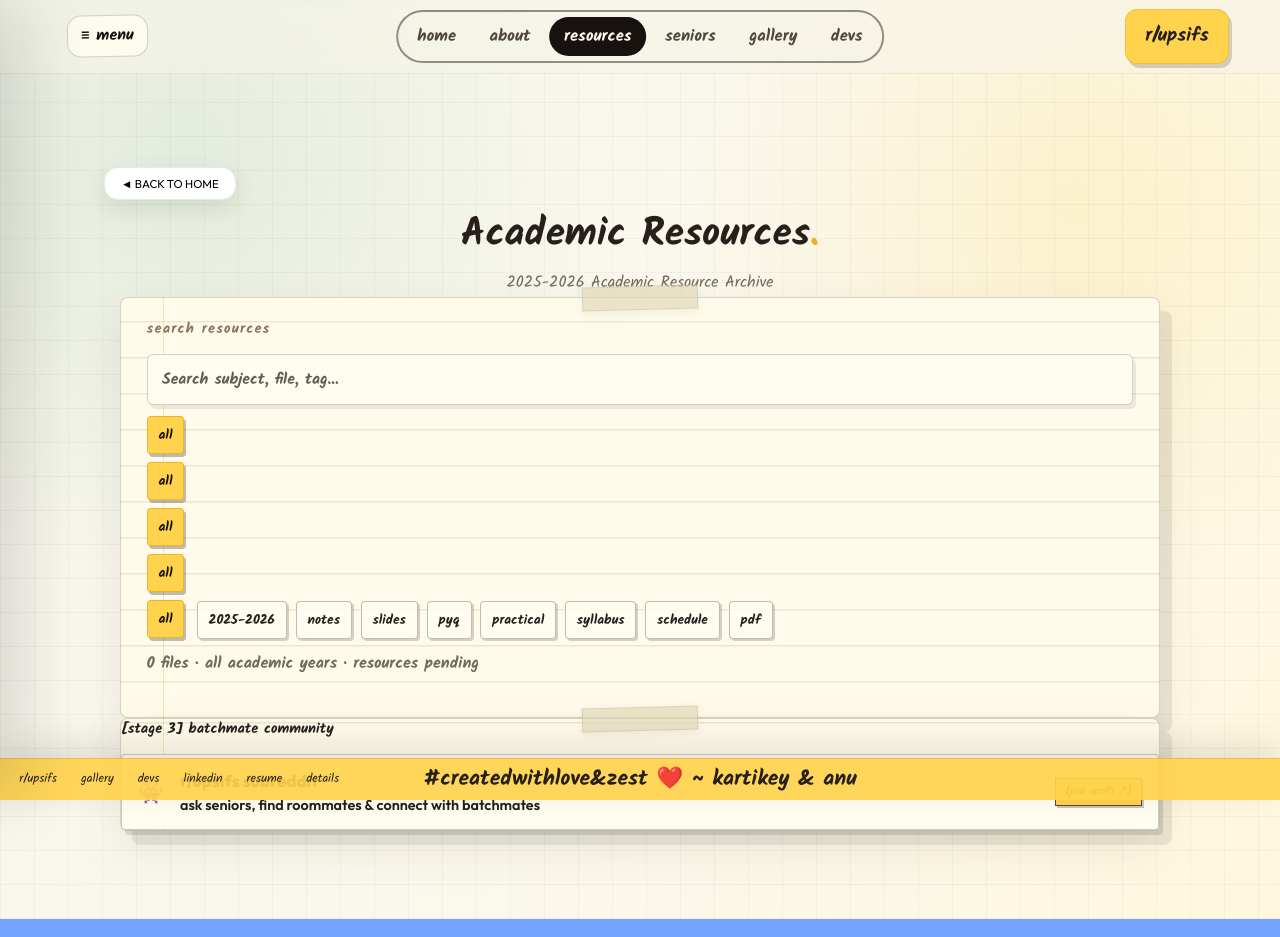
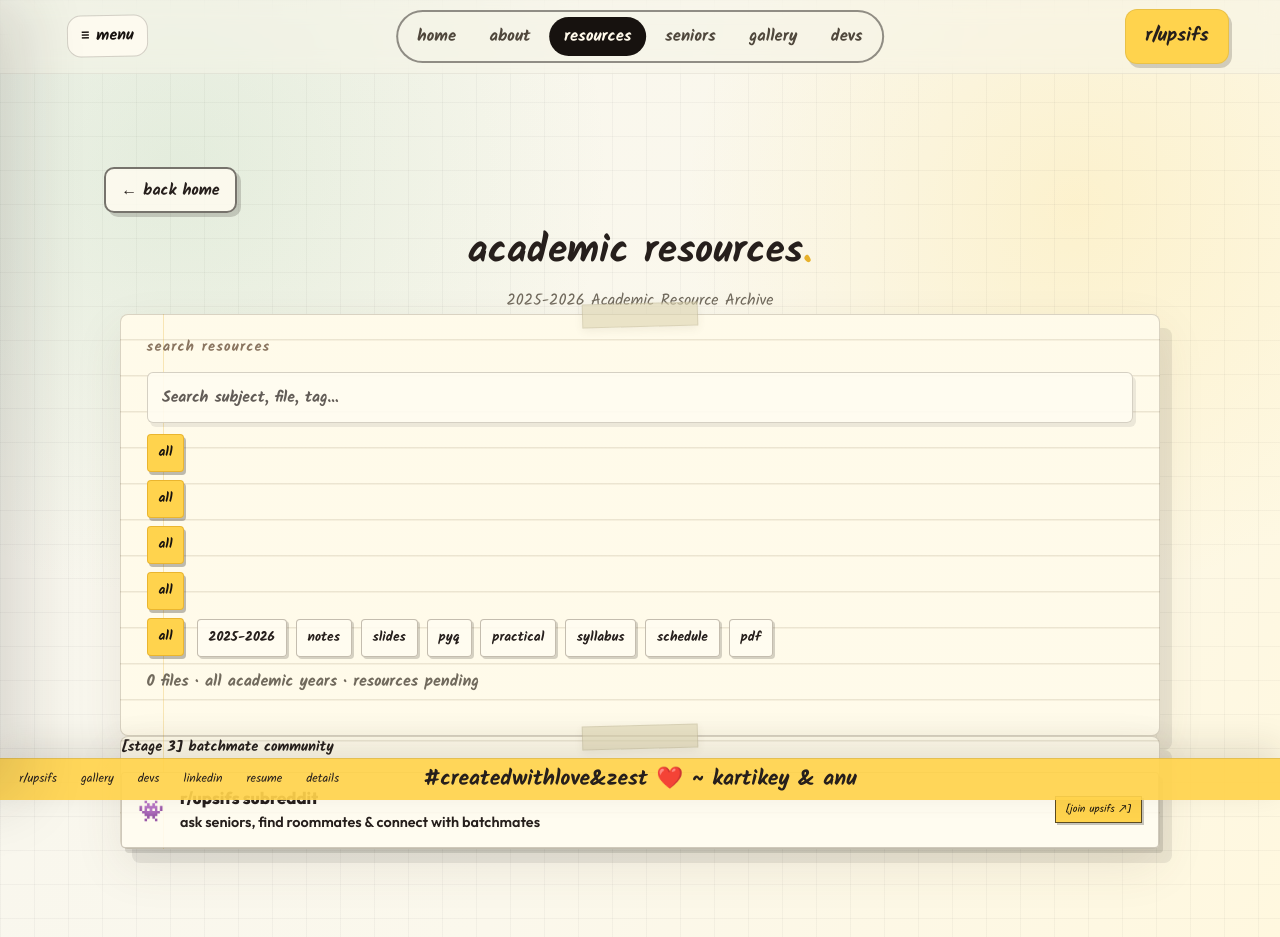
Before and after one commit to kartikeyporwal1106-spec/orientation, a website: page index.html in a window 1280 px wide. Both pictures are taken after a click on the button "resources". Drawn offline with nearby package versions, Linux system fonts and the light colour scheme.

Commit message:
Polish soft UI labels and back button

```diff
--- a/index.html
+++ b/index.html
@@ -52,9 +52,9 @@
         <ul>
           <li><a href="#" class="active" onclick="switchTab('home'); closeSidebar();">▶ HOME</a></li>
           <li><a href="#about" onclick="switchTab('about'); closeSidebar();">▶ ABOUT UPSIFS</a></li>
-          <li><a href="#resources" onclick="switchTab('resources'); closeSidebar();">▶ ACADEMIC RESOURCES</a></li>
+          <li><a href="#resources" onclick="switchTab('resources'); closeSidebar();">▶ academic resources</a></li>
           <li><a href="#gallery" onclick="switchTab('gallery'); switchGalleryView('college'); closeSidebar();">▶ 🏛️ CAMPUS GALLERY</a></li>
-          <li><a href="#seniors" onclick="switchTab('seniors'); closeSidebar();">▶ 🧑‍💻 CONNECT SENIORS</a></li>
+          <li><a href="#seniors" onclick="switchTab('seniors'); closeSidebar();">▶ 🧑‍💻 connect with seniors</a></li>
           <li><a href="#devs" onclick="switchTab('devs'); closeSidebar();">▶ BUILT BY STUDENTS</a></li>
         </ul>
       </div>
@@ -94,7 +94,7 @@
           <li>
             <a href="#seniors" onclick="closeSidebar(); switchTab('seniors');">
               <span class="social-icon">🧑‍💻</span>
-              CONNECT WITH SENIORS
+              connect with seniors
             </a>
           </li>
           <li>
@@ -161,16 +161,16 @@
         <div class="lineup-tier tier-3">
           <div class="quick-action-row">
             <button class="arcade-card-btn" id="home-resources-btn" onclick="switchTab('resources')">
-              📚 ACADEMIC RESOURCES
+              academic resources
             </button>
             <button class="arcade-card-btn" id="home-gallery-btn" onclick="switchTab('gallery'); switchGalleryView('college');">
-              🏛️ COLLEGE GALLERY
+              college gallery
             </button>
             <a href="https://forms.gle/WurEYQVuinQKqtBP9" target="_blank" rel="noopener noreferrer" class="arcade-card-btn highlight" id="home-community-btn">
               JUNIOR DETAIL SUBMISSION
             </a>
             <button class="arcade-card-btn" id="home-seniors-btn" onclick="switchTab('seniors')">
-              🧑‍💻 CONNECT WITH SENIORS
+              connect with seniors
             </button>
             <button class="arcade-card-btn feedback-link" id="home-profile-btn" onclick="switchTab('seniors'); openSeniorForm();">
               📝 ADD / UPDATE PROFILE
@@ -206,7 +206,7 @@
     <div class="tab-content" id="tab-about">
       <div class="tab-top-bar">
         <button class="btn-back-home" onclick="switchTab('home')">
-          ◄ BACK TO HOME
+          ← back home
         </button>
       </div>
 
@@ -232,11 +232,11 @@
     <div class="tab-content" id="tab-resources">
       <div class="tab-top-bar">
         <button class="btn-back-home" onclick="switchTab('home')">
-          ◄ BACK TO HOME
+          ← back home
         </button>
       </div>
 
-      <h1 class="stage-title" id="resources-title">Academic Resources</h1>
+      <h1 class="stage-title" id="resources-title">academic resources</h1>
       <p class="stage-subtitle" id="resources-subtitle">2025-2026 Academic Resource Archive</p>
 
       <div class="pixel-starburst">✳ ✳ ✳</div>
@@ -277,11 +277,11 @@
     <div class="tab-content" id="tab-seniors">
       <div class="tab-top-bar">
         <button class="btn-back-home" onclick="switchTab('home')">
-          ◄ BACK TO HOME
+          ← back home
         </button>
       </div>
 
-      <h1 class="stage-title">CONNECT SENIORS</h1>
+      <h1 class="stage-title">connect with seniors</h1>
       <p class="stage-subtitle">ASK · LEARN · LEVEL UP</p>
 
       <div class="pixel-starburst">✳ ✳ ✳</div>
@@ -406,11 +406,11 @@
     <div class="tab-content" id="tab-gallery">
       <div class="tab-top-bar">
         <button class="btn-back-home" onclick="switchTab('home')">
-          ◄ BACK TO HOME
+          ← back home
         </button>
       </div>
 
-      <h1 class="stage-title">COLLEGE GALLERY</h1>
+      <h1 class="stage-title">college gallery</h1>
       <p class="stage-subtitle">SEARCH CAMPUS SPOTS · LABS · AUDITORIUM · LIBRARY</p>
 
       <div class="pixel-starburst">✳ ✳ ✳</div>
@@ -463,7 +463,7 @@
     <div class="tab-content" id="tab-devs">
       <div class="tab-top-bar">
         <button class="btn-back-home" onclick="switchTab('home')">
-          ◄ BACK TO HOME
+          ← back home
         </button>
       </div>
 
--- a/script.js
+++ b/script.js
@@ -242,20 +242,20 @@ const homeCopyByTheme = {
   classic: {
     title: 'WELCOME FRESHERS',
     subtitle: 'CLASS OF 2026 · PLAYER 1 READY?',
-    resources: '📚 ACADEMIC RESOURCES',
-    gallery: '🏛️ COLLEGE GALLERY',
+    resources: 'academic resources',
+    gallery: 'college gallery',
     community: 'JUNIOR DETAIL SUBMISSION',
-    seniors: '🧑‍💻 CONNECT WITH SENIORS',
+    seniors: 'connect with seniors',
     profile: '📝 ADD / UPDATE PROFILE',
     feedback: 'FEEDBACK ↗'
   },
   app: {
     title: 'All your UPSIFS. Right Here',
     subtitle: 'Resources, gallery, seniors, and community in one student-built hub',
-    resources: 'Explore Resources →',
-    gallery: 'Campus Gallery →',
+    resources: 'academic resources →',
+    gallery: 'college gallery →',
     community: 'Junior Detail Submission',
-    seniors: 'Find Seniors →',
+    seniors: 'connect with seniors →',
     profile: 'Update Profile →',
     feedback: 'Feedback →'
   }
--- a/style.css
+++ b/style.css
@@ -2580,6 +2580,34 @@ body.theme-app .footer-love span {
   color: #d9362f;
 }
 
+body.theme-app .tab-top-bar {
+  margin-bottom: 1.25rem;
+}
+
+body.theme-app .btn-back-home {
+  display: inline-flex;
+  align-items: center;
+  justify-content: center;
+  gap: 0.5rem;
+  color: #261f1c;
+  background: rgba(255, 252, 241, 0.82);
+  border: 2px solid rgba(23, 18, 15, 0.58);
+  border-radius: 10px;
+  box-shadow: 4px 4px 0 rgba(23, 18, 15, 0.18);
+  padding: 0.55rem 0.95rem;
+  font-family: 'Kalam', var(--font-sans);
+  font-size: 1rem;
+  font-weight: 800;
+  text-transform: lowercase;
+}
+
+body.theme-app .btn-back-home:hover {
+  color: #17120f;
+  background: #ffd34d;
+  transform: translateY(-2px);
+  box-shadow: 4px 5px 0 #17120f;
+}
+
 body.theme-app .dev-team-section {
   padding-top: 2.5rem;
   color: #17120f;
```
